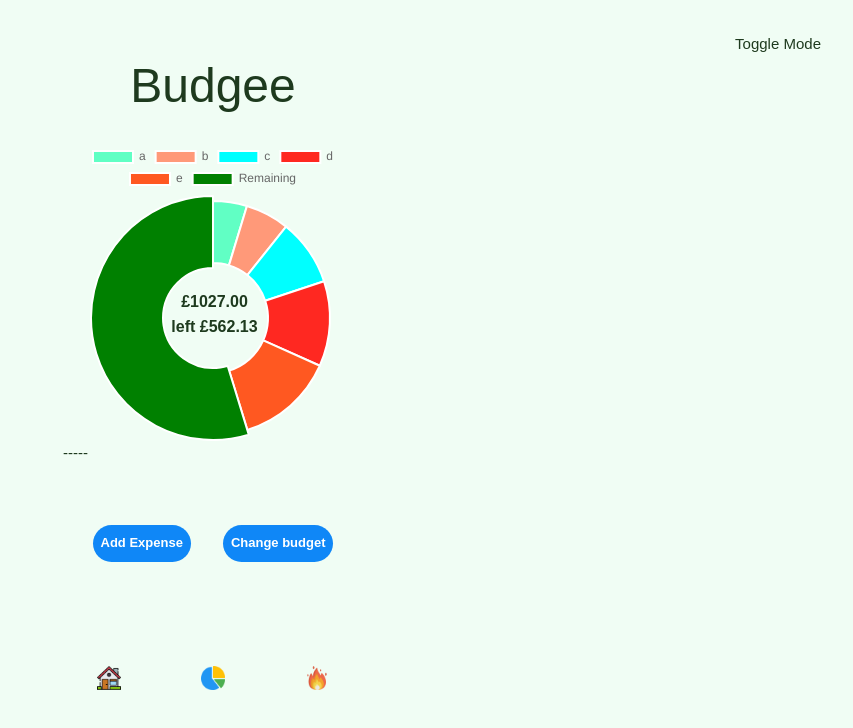
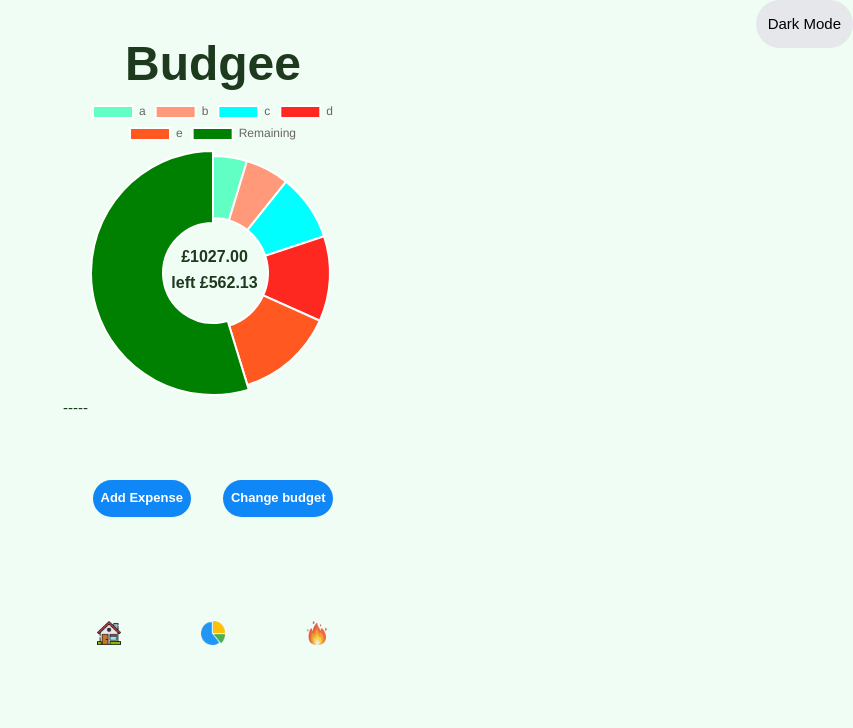
Before and after one commit to ossidion/budgee-nc-fe, a Vue app: page / in a window 1280 px wide. Shown: the top 728 px of the page, without its empty margins (427-1280 px from the left). Built offline with nearby package versions, Linux system fonts and the light colour scheme.

Commit message:
adding theme

```diff
--- a/src/assets/base.css
+++ b/src/assets/base.css
@@ -70,6 +70,13 @@
     --color-border-hover: #4B5563;
   }
 }
+.dark {
+  --color-background: #1F2937;
+  --color-text: #D1FAE5;
+  --color-heading: #6EE7B7;
+  --color-border: #374151;
+  --color-border-hover: #4B5563;
+}
 
 
 body {
--- a/src/assets/tailwind.config.js
+++ b/src/assets/tailwind.config.js
@@ -1,7 +1,10 @@
-import 'tailwindcss';
-
+/** @type {import('tailwindcss').Config} */
 export default {
   darkMode: 'class',
+  content: [
+    './index.html',
+    './src/**/*.{vue,js,ts,jsx,tsx}',
+  ],
   theme: {
     extend: {
       colors: {
@@ -16,7 +19,8 @@ export default {
       },
       borderRadius: {
         infinity: '9999px',
-      }
-    }
-  }
+      },
+    },
+  },
+  plugins: [],
 }
--- a/src/components/Header.vue
+++ b/src/components/Header.vue
@@ -1,24 +1,36 @@
 <script setup>
+import { ref, onMounted } from 'vue';
 
-// function toggleDark () {
-//   const element
-// }
+const darkMode = ref(false);
 
+function toggleTheme() {
+  darkMode.value = !darkMode.value;
+  if (darkMode.value) {
+    document.body.classList.add('dark');
+  } else {
+    document.body.classList.remove('dark');
+  }
+  localStorage.setItem('darkMode', darkMode.value);
+}
 
+onMounted(() => {
+  const savedMode = localStorage.getItem('darkMode');
+  if (savedMode === 'true') {
+    darkMode.value = true;
+    document.body.classList.add('dark');
+  }
+});
 </script>
 
 <template>
+      <header class="text-2xl font-bold">Budgee</header>
 
-  <div class="header">
-    <header>Budgee</header>
-
-    <button @click="toggle-theme" class="header-button">
-      Toggle Mode
-    </button>
-  </div>
+      <button @click="toggleTheme"
+        class="header-button p-3 bg-gray-200 dark:bg-gray-700 text-black dark:text-white rounded-full hover:bg-gray-300 dark:hover:bg-gray-600 transition-all duration-300">
+        {{ darkMode ? 'Light Mode' : 'Dark Mode' }}
+      </button>
 
 </template>
 
 <style scoped>
-
 </style>
```
